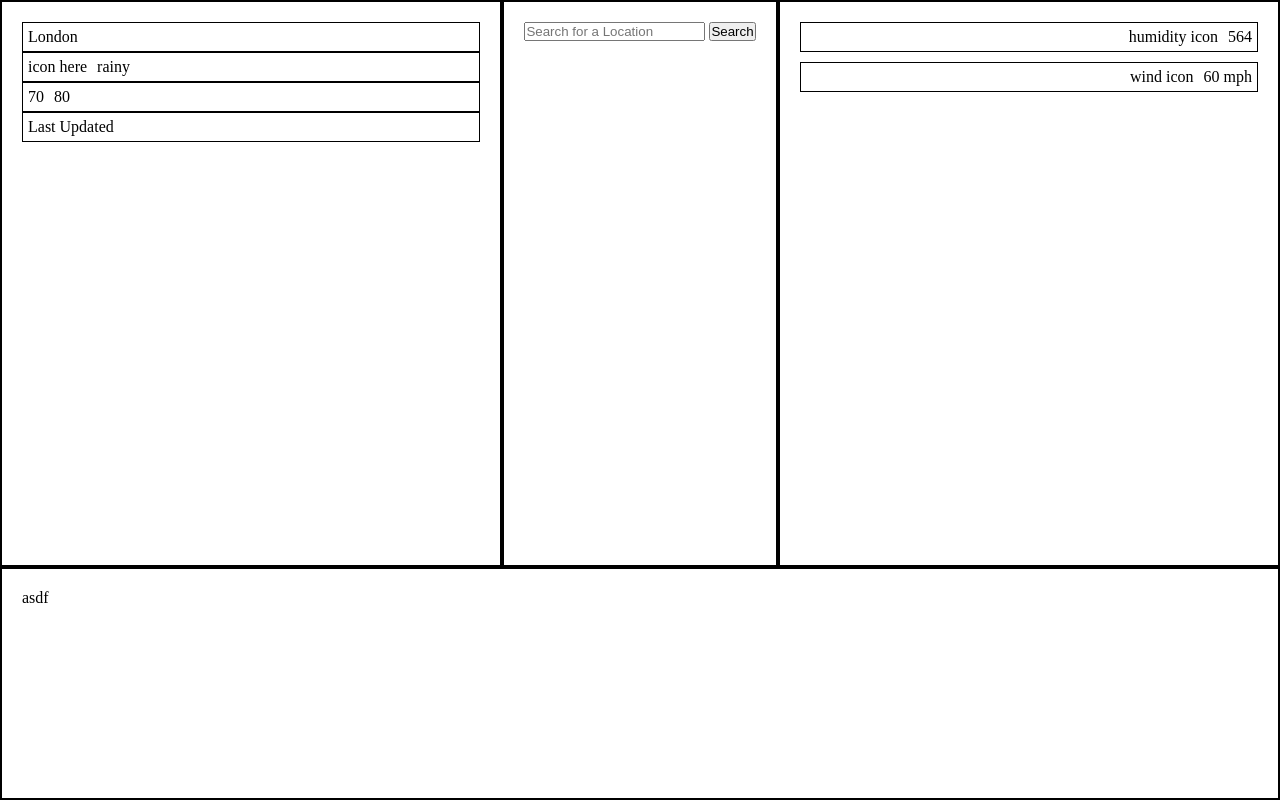
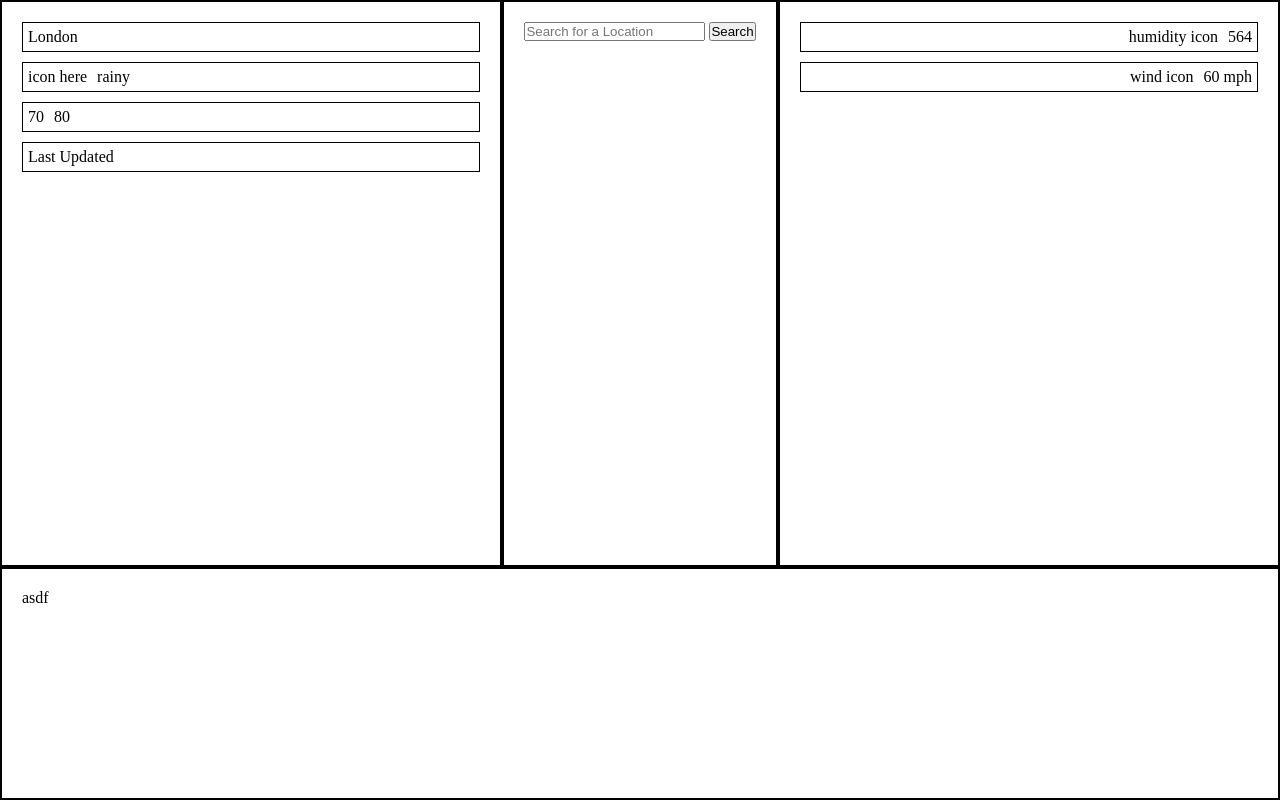
Before and after one commit to christopherctai/weather-app, a website built with webpack: page dist/index.html in a window 1280 px wide. Built offline with nearby package versions, Linux system fonts and the light colour scheme.

Commit message:
Continue to style layout, fix first location data container

```diff
--- a/dist/index.html
+++ b/dist/index.html
@@ -10,7 +10,7 @@
 </head>
 <body>
     <div class="main-content">
-        <div id="location-data-container" class="container">
+        <div id="location-data-container-1" class="container">
             <div class="data-row">London</div>
             <div class="data-row">
                 <div class="condition-icon">icon here</div>
@@ -28,7 +28,7 @@
                 <input type="submit" value="Search">
             </form>
         </div>
-        <div id="other-location-data-container" class="container">
+        <div id="location-data-container-2" class="container">
             <div class="data-row right">
                 <div class="humidity-icon">humidity icon</div>
                 <div class="humidity">564</div>
--- a/dist/styles.css
+++ b/dist/styles.css
@@ -23,17 +23,14 @@ body {
     display: flex;
 }
 
-#location-data-container,
-#other-location-data-container {
+#location-data-container-1,
+#location-data-container-2 {
     flex: 1;
-}
 
-#other-location-data-container {
     display: flex;
     flex-direction: column;
     gap: 10px;
 }
-
 
 #forecast-container {
     flex: 1;
```
